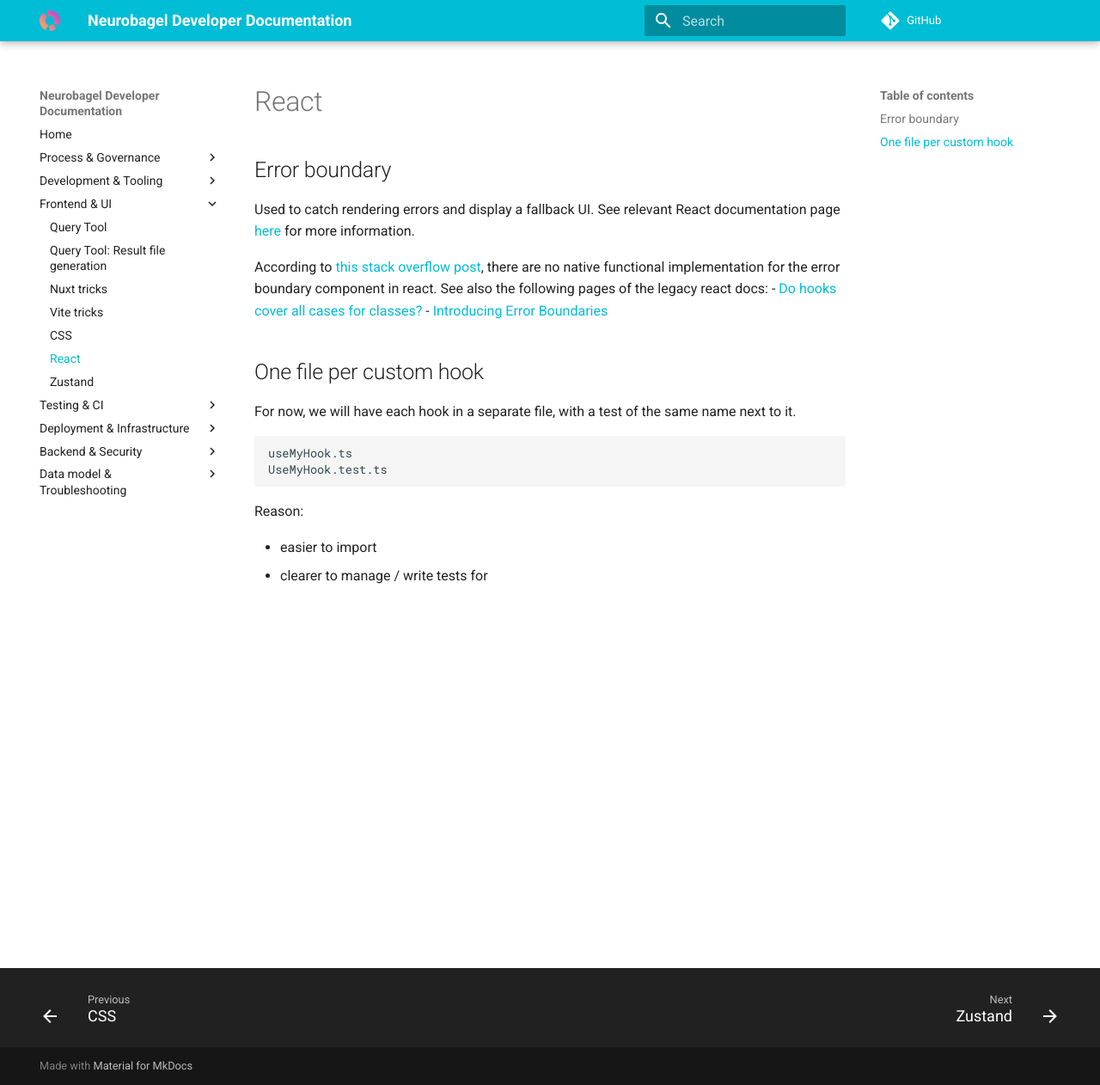
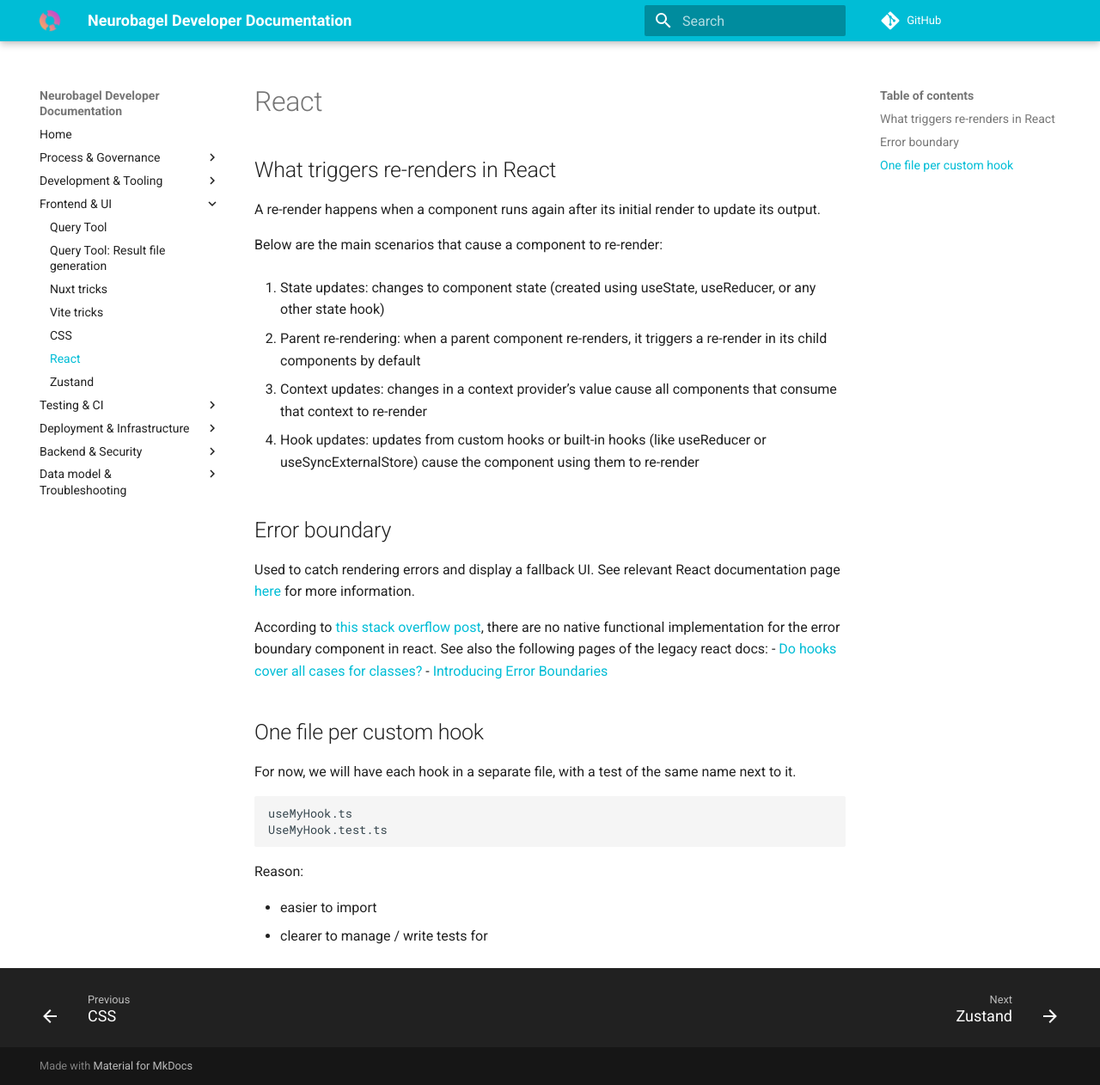
Before and after one commit to neurobagel/dev-docs, an MkDocs documentation site: the page built from docs/frontend/React.md, in a window 1280 px wide and 1262 px high. Shown: the whole window at 86% size. Built offline with MkDocs 1.6.1 and Material for MkDocs 9.7.7, drawn with Linux system fonts in a browser that asks for light colours; comment, search, counter and statistics services are not loaded.

Commit message:
Added sub-section on `what triggers re-renders in React`

```diff
--- a/docs/frontend/React.md
+++ b/docs/frontend/React.md
@@ -1,3 +1,18 @@
+## What triggers re-renders in React
+
+A re-render happens when a component runs again after its initial render to update its output.
+
+Below are the main scenarios that cause a component to re-render:
+
+1. State updates: changes to component state (created using useState, useReducer, or any other state hook)
+
+2. Parent re-rendering: when a parent component re-renders, it triggers a re-render in its child components by default
+
+3. Context updates: changes in a context provider’s value cause all components that consume that context to re-render
+
+4. Hook updates: updates from custom hooks or built-in hooks (like useReducer or useSyncExternalStore) cause the component using them to re-render
+
+
 ## Error boundary
 
 Used to catch rendering errors and display a fallback UI. See relevant React documentation page [here](https://react.dev/reference/react/Component#catching-rendering-errors-with-an-error-boundary) for more information.
```
